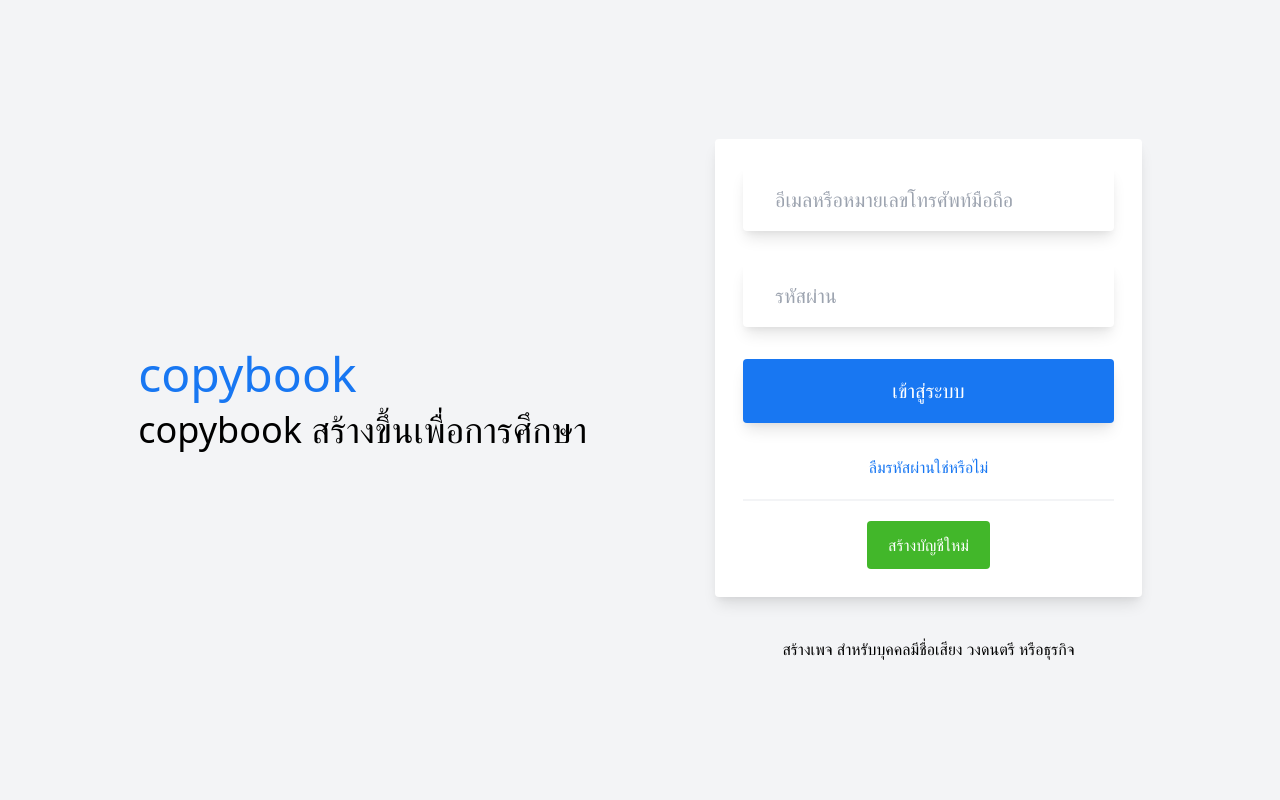
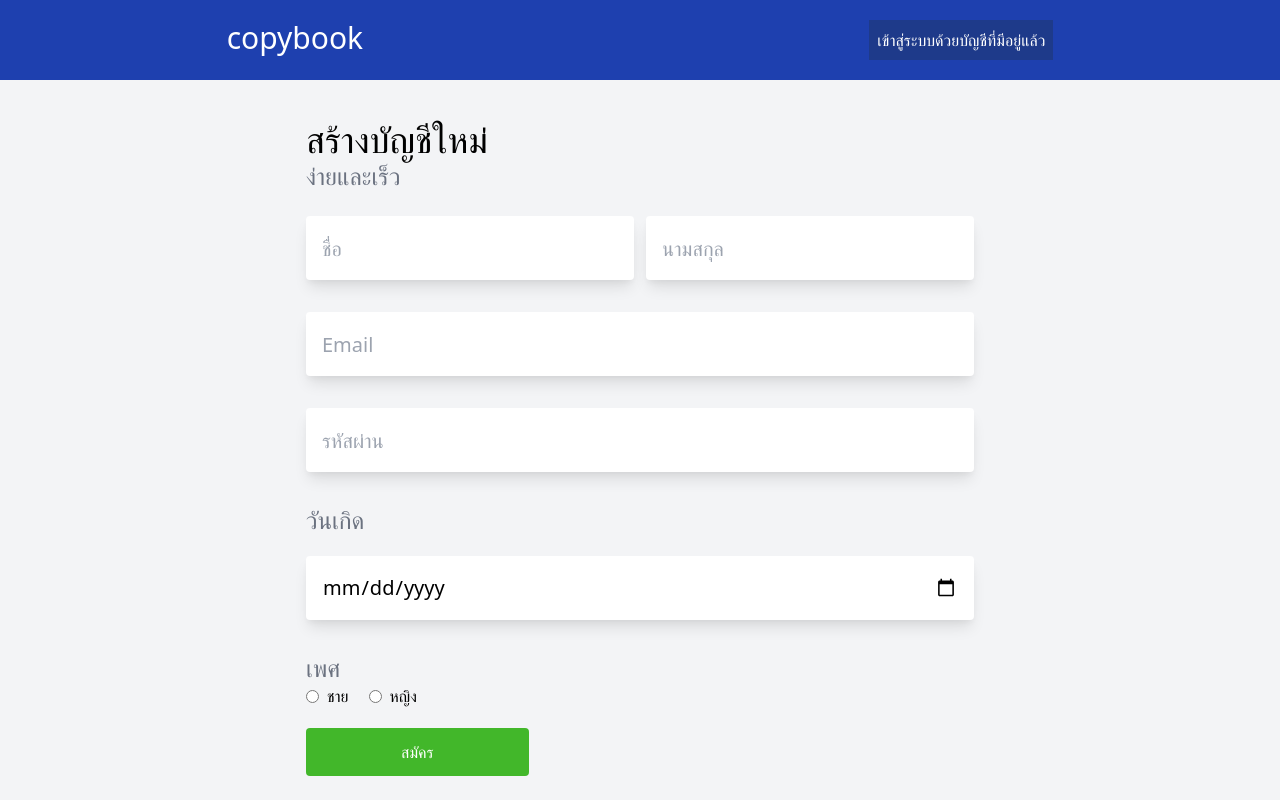
Before and after one commit to BoatPrakit/facebook-clone-frontend, a React (Create React App) app: page /register in a window 1280 px wide. Built offline with nearby package versions, Linux system fonts and the light colour scheme.

Commit message:
[Update] Redirect home & login pages

```diff
--- a/package.json
+++ b/package.json
@@ -6,9 +6,11 @@
     "@testing-library/jest-dom": "^5.11.4",
     "@testing-library/react": "^11.1.0",
     "@testing-library/user-event": "^12.1.10",
+    "axios": "^0.21.1",
     "postcss": "^8.2.5",
     "react": "^17.0.1",
     "react-dom": "^17.0.1",
+    "react-router-dom": "^5.2.0",
     "react-scripts": "4.0.2",
     "web-vitals": "^1.0.1"
   },
--- a/src/App.js
+++ b/src/App.js
@@ -1,8 +1,19 @@
-import AuthPage from './components/AuthPage'
+import AuthPage from './components/Authentication/AuthPage'
+import {BrowserRouter as Router, Route, Switch} from 'react-router-dom'
+import Register from './components/Authentication/Register'
+import checkAuth from './components/HOCs/checkAuth'
+import checkLogin from './components/HOCs/checkLogin'
+import Home from './components/Home'
 function App() {
   return (
       <div>
-        <AuthPage />
+        <Router>
+          <Switch>
+            <Route path="/" exact component={checkAuth(Home)} />
+            <Route path="/register" component={Register} />
+            <Route path="/login" component={checkLogin(AuthPage)} />
+          </Switch>
+        </Router>
       </div>
   );
 }
--- a/src/components/AuthPage.jsx
+++ b/src/components/Authentication/AuthPage.jsx
@@ -1,58 +1,79 @@
 import { useState } from "react";
-import Input from "./Input";
+import Input from "../utility/Input";
+import { Link, useHistory } from "react-router-dom";
+import axios from "axios";
+
 export default function AuthPage() {
+  const history = useHistory();
   const [password, setPassword] = useState("");
   const [email, setEmail] = useState("");
-  function handleSubmit(event) {
+  const [hiddenClass, setHiddenClass] = useState("invisible");
+  async function handleSubmit(event) {
     event.preventDefault();
-  }
-  function handleEmail(data) {
-    setEmail(data);
-  }
-  function handlePassword(data) {
-    setPassword(data);
+    if (password && email) {
+      setHiddenClass("invisible");
+      try {
+        const response = await axios.post(
+          "http://localhost:5000/api/user/login",
+          {
+            email: email,
+            password: password,
+          },
+          {
+            withCredentials: true,
+          }
+        );
+        if (response.status === 200) {
+          history.push("/");
+        }
+      } catch (err) {
+        setHiddenClass("");
+      }
+    } else {
+      setHiddenClass("");
+    }
   }
   return (
     <div className="bg-gray-100">
       <div className="container mx-auto flex items-center min-h-screen justify-center">
         <div className="flex flex-col">
           <h1 className="text-5xl mb-3 text-primary">copybook</h1>
-          <h2 className="text-4xl">copybook สร้างขึ้นเพื่อการศึกษา</h2>
+          <h2 className="text-4xl">copybook สร้างขึ้นเพื่อการฝึกฝน</h2>
         </div>
         <div className="w-2/6 ml-32 flex flex-col justify-center">
           <div className="flex flex-col bg-white p-7 shadow-lg  rounded items-center">
-            <form onSubmit={handleSubmit} className="w-full">
+            <form onSubmit={handleSubmit} className="w-full flex flex-col">
               <Input
                 type="email"
                 placeholder="อีเมลหรือหมายเลขโทรศัพท์มือถือ"
                 name="email"
-                onChange={(data) => handleEmail(data)}
+                onChange={(data) => setEmail(data)}
               />
               <Input
                 type="password"
                 placeholder="รหัสผ่าน"
                 name="password"
-                onChange={(data) => handlePassword(data)}
+                onChange={(data) => setPassword(data)}
               />
+              <span className={`${hiddenClass} text-red-500 text-center`}>
+                กรุณาใส่อีเมลหรือรหัสผ่านให้ถูกต้อง
+              </span>
               <Input
                 type="submit"
-                className="bg-primary text-white pointer"
+                className="bg-primary text-white cursor-pointer"
                 value="เข้าสู่ระบบ"
               ></Input>
             </form>
-            <a
-              href="#"
-              className="text-center text-primary pointer hover:underline"
-            >
+            {/* <a href="#" className="text-center text-primary hover:underline">
               ลืมรหัสผ่านใช่หรือไม่
-            </a>
+            </a> */}
             <div className="my-5 bg-gray-100 h-0.5 w-full"></div>
-            <a
-              href="#"
+            <Link
+              to="/register"
               className="bg-greenFb text-white p-3 w-1/3 text-center rounded"
             >
               สร้างบัญชีใหม่
-            </a>
+            </Link>
           </div>
           <p className="mt-10 text-center">
             สร้างเพจ สำหรับบุคคลมีชื่อเสียง วงดนตรี หรือธุรกิจ
--- /dev/null
+++ b/src/components/Authentication/Register.jsx
@@ -0,0 +1,102 @@
+import { Link } from "react-router-dom";
+import { useState } from "react";
+import Input from "../utility/Input";
+import axios from "axios";
+export default function Register() {
+  const [name, setName] = useState("");
+  const [lastName, setLastName] = useState("");
+  const [email, setEmail] = useState("");
+  const [password, setPassword] = useState("");
+  const [dob, setDOB] = useState(null);
+  async function handleRegister(event) {
+    event.preventDefault();
+    try {
+      const response = await axios.post(
+        "http://localhost:5000/api/user/register",
+        {
+          firstName: name,
+          lastName: lastName,
+          email: email,
+          password: password,
+          dob: dob,
+          gender: document.querySelector("input[name=gender]").value,
+        }
+      );
+      console.log(response);
+    } catch (err) {
+      console.error(err);
+    }
+  }
+  return (
+    <div className="bg-gray-100 h-screen">
+      <div className="bg-blue-800 text-white p-5 flex justify-center items-center">
+        <div className="flex justify-between w-4/6 container">
+          <Link to="/" className="text-3xl">
+            copybook
+          </Link>
+          <Link to="/" className="bg-blue-900 p-2">
+            เข้าสู่ระบบด้วยบัญชีที่มีอยู่แล้ว
+          </Link>
+        </div>
+      </div>
+      <div className="flex justify-center">
+        <div className="mt-10">
+          <h2 className="text-4xl">สร้างบัญชีใหม่</h2>
+          <h3 className="text-2xl text-gray-500">ง่ายและเร็ว</h3>
+          <form className="mt-6" onSubmit={handleRegister}>
+            <div className="flex">
+              <Input
+                type="text"
+                placeholder="ชื่อ"
+                onChange={(value) => setName(value)}
+              ></Input>
+              <Input
+                type="text"
+                placeholder="นามสกุล"
+                className="ml-3"
+                onChange={(value) => setLastName(value)}
+              ></Input>
+            </div>
+            <Input
+              type="email"
+              placeholder="Email"
+              onChange={(value) => setEmail(value)}
+            ></Input>
+            <Input
+              type="password"
+              placeholder="รหัสผ่าน"
+              onChange={(value) => setPassword(value)}
+            ></Input>
+            <h3 className="text-2xl mb-5 text-gray-500">วันเกิด</h3>
+            <Input
+              type="date"
+              name="dob"
+              onChange={(value) => setDOB(new Date(value))}
+            ></Input>
+            <h3 className="text-2xl text-gray-500">เพศ</h3>
+            <div className="flex">
+              <div className="flex items-center">
+                <input type="radio" value="M" name="gender" id="M" />
+                <label for="M" className="ml-2">
+                  ชาย
+                </label>
+              </div>
+              <div className="flex items-center ml-5">
+                <input type="radio" value="F" name="gender" id="F" />
+                <label for="F" className="ml-2">
+                  หญิง
+                </label>
+              </div>
+            </div>
+            <button
+              type="submit"
+              className="bg-greenFb text-white p-3 w-1/3 text-center rounded mt-5"
+            >
+              สมัคร
+            </button>
+          </form>
+        </div>
+      </div>
+    </div>
+  );
+}
--- /dev/null
+++ b/src/components/HOCs/checkAuth.jsx
@@ -0,0 +1,28 @@
+import React, { useState, useEffect } from "react";
+import { Redirect } from "react-router-dom";
+import axios from "axios";
+
+const checkAuth = (Component) => (props) => {
+  const [isLoading, setIsLoading] = useState(true);
+  const [redirectToLogin, setRedirectToLogin] = useState(false);
+  useEffect(() => {
+    async function checkPermission() {
+      try {
+        const response = await axios.get("http://localhost:5000/checkAuth", {
+          withCredentials: true,
+        });
+        if (response.status === 200) {
+          setIsLoading(false);
+        }
+      } catch (err) {
+        setRedirectToLogin(true);
+        setIsLoading(false);
+      }
+    }
+    checkPermission();
+  });
+  if (isLoading) return null;
+  if (redirectToLogin) return <Redirect to="/login" />;
+  return <Component {...props} />;
+};
+export default checkAuth;
--- /dev/null
+++ b/src/components/HOCs/checkLogin.jsx
@@ -0,0 +1,26 @@
+import { useEffect, useState } from "react";
+import axios from "axios";
+import { Redirect } from "react-router-dom";
+const checkLogin = (Component) => (props) => {
+  const [redirectToHome, setRedirectToHome] = useState(false);
+  const [isLoading, setIsLoading] = useState(true);
+  useEffect(() => {
+    async function checkPermission() {
+      try {
+        const response = await axios.get("http://localhost:5000/checkAuth", {
+          withCredentials: true,
+        });
+        if (response.status === 200) {
+          setRedirectToHome(true);
+          setIsLoading(false);
+        }
+      } catch (err) {}
+    }
+    checkPermission();
+  });
+  if (isLoading) return null;
+  if (redirectToHome) return <Redirect to="/" />;
+  return <Component {...props} />;
+};
+
+export default checkLogin;
--- /dev/null
+++ b/src/components/Home.jsx
@@ -0,0 +1,8 @@
+// import { useState, useEffect } from "react";
+export default function Home() {
+  return (
+    <div>
+      <h1>This is home</h1>
+    </div>
+  );
+}
--- a/src/components/Input.jsx
+++ b/src/components/utility/Input.jsx
@@ -1,5 +1,5 @@
 export default function Input(props) {
-  const className = `w-full h-16 px-3 rounded mb-8 focus:outline-none focus:shadow-outline text-xl px-8 shadow-lg ${props.className}`;
+  const className = `w-full h-16 px-3 rounded mb-8 focus:outline-none focus:shadow-outline text-xl px-4 shadow-lg ${props.className}`;
   return (
     <input
       className={className}
```
Also changed, not shown: 1 other file (tests, documents, lock files or other folders).
